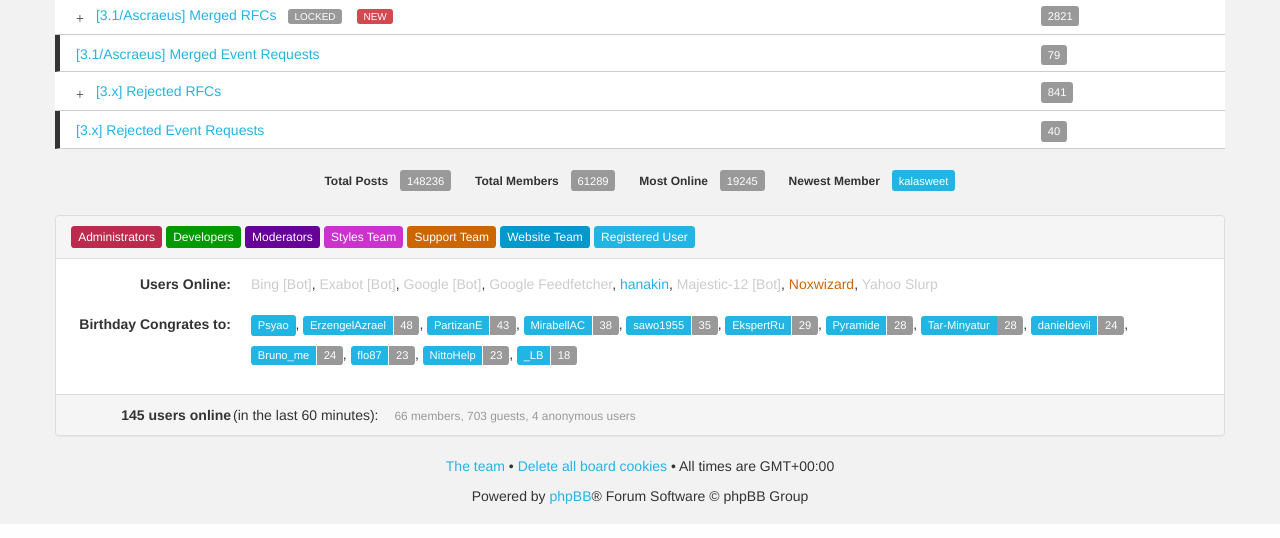
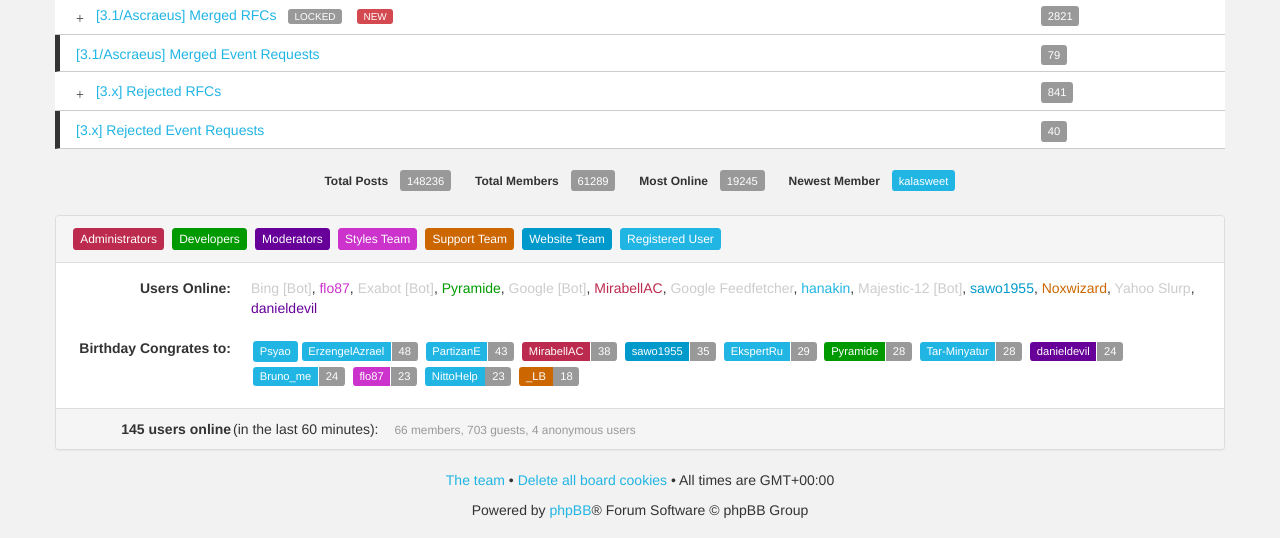
Before and after one commit to hanakin/ProMino, a PHP site: the page made by index.php in a window 1280 px wide. Shown: the part 380-918 px from the top of the page. Before the commit the page ends 884 px from the top, so only its background shows below. Run offline with PHP 8.4, Linux system fonts and the light colour scheme; style sheets or scripts are compiled from the project's sources; some libraries are stand-ins or nearby versions; some web fonts are replaced.

Commit message:
Info Section Semantic fixes & Label-list fixes
* Changed renderering of Legend to be list for better semantics
* Changed Birthday list to be a list of lists for better semantics and
spacing as well as removing irelivent commas
+ Added # to all hrefs for consistancey
+ Added user titles for consistency and to test colors for user ranks
+ Added support for user rank colors on label-lists
+ Added one of each user to birthday list for testing
+ Added one of each user to online list for testing

```diff
--- a/assests/less/theme.less
+++ b/assests/less/theme.less
@@ -16,47 +16,82 @@
 @import "modules/info.less";
 @import "modules/copyright.less";
 
-.label.admint 			{ background: #BC2A4D; }
-a.admint 				{ color: #BC2A4D; }
-a.admint :hover			{ color: darken(#BC2A4D, 10%); }
-a:hover .label.admint 	{ background: darken(#BC2A4D, 10%); }
+a.admint 						{ color: #BC2A4D; }
+a.admint:hover					{ color: darken(#BC2A4D, 10%); }
+a:hover .label.admint,
+.label-list-left a.admint:hover	{ background: darken(#BC2A4D, 10%); }
+.label.admint,
+.label-list-left a.admint		{ background: #BC2A4D; }
 
-.label.dev 				{ background: #009900; }
-a.dev 					{ color: #009900; }
-a.dev :hover			{ color: darken(#009900, 10%); }
-a:hover .label.dev 		{ background: darken(#009900, 10%); }
 
-.label.modt 			{ background: #660099; }
-a.modt 					{ color: #660099; }
-a.modt:hover			{ color: darken(#660099, 10%); }
-a:hover .label.modt 	{ background: darken(#660099, 10%); }
+a.dev 							{ color: #009900; }
+a.dev:hover						{ color: darken(#009900, 10%); }
+a:hover .label.dev,
+.label-list-left a.dev:hover	{ background: darken(#009900, 10%); }
+.label.dev,
+.label-list-left a.dev			{ background: #009900; }
 
-.label.mod 				{ background: #0000CC; }
-a.mod  					{ color: #0000CC; }
-a.mod :hover			{ color: darken(#0000CC, 10%); }
-a:hover .label.mod 		{ background: darken(#0000CC, 10%); }
 
-.label.stylet 			{ background: #CC33CC; }
-a.stylet 				{ color: #CC33CC; }
-a.stylet:hover			{ color: darken(#CC33CC, 10%); }
-a:hover .label.stylet 	{ background: darken(#CC33CC, 10%); }
+a.modt 							{ color: #660099; }
+a.modt:hover					{ color: darken(#660099, 10%); }
+a:hover .label.modt,
+.label-list-left a.modt:hover	{ background: darken(#660099, 10%); }
+.label.modt,
+.label-list-left a.modt			{ background: #660099; }
 
-.label.supt 			{ background: #CC6600; }
-a.supt 					{ color: #CC6600; }
-a.supt:hover			{ color: darken(#CC6600, 10%); }
-a:hover .label.supt 	{ background: darken(#CC6600, 10%); }
 
-.label.webt 			{ background: #0099CC; }
-a.webt 					{ color: #0099CC; }
-a.webt:hover			{ color: darken(#0099CC, 10%); }
-a:hover .label.webt 	{ background: darken(#0099CC, 10%); }
+a.mod  							{ color: #0000CC; }
+a.mod:hover						{ color: darken(#0000CC, 10%); }
+a:hover .label.mod,
+.label-list-left a.mod:hover	{ background: darken(#0000CC, 10%); }
+.label.mod,
+.label-list-left a.mod			{ background: #0000CC; }
 
-.label.bot 				{ background: @gray-lighter; }
-a.bot 					{ color: @gray-lighter; }
-a.bot:hover				{ color: darken(@gray-lighter, 10%); }
-a:hover .label.bot 		{ background: darken(@gray-lighter, 10%); }
 
-.label.user 			{ background: @primary-color; }
-a.user					{ color: @primary-color; }
-a.user:hover			{ color: darken(@primary-color, 10%); }
-a:hover .label.user 	{ background: darken(@primary-color, 10%); }
+a.stylet 						{ color: #CC33CC; }
+a.stylet:hover					{ color: darken(#CC33CC, 10%); }
+a:hover .label.stylet,
+.label-list-left a.stylet:hover	{ background: darken(#CC33CC, 10%); }
+.label.stylet,
+.label-list-left a.stylet		{ background: #CC33CC; }
+
+
+a.supt 							{ color: #CC6600; }
+a.supt:hover					{ color: darken(#CC6600, 10%); }
+a:hover .label.supt,
+.label-list-left a.supt:hover	{ background: darken(#CC6600, 10%); }
+.label.supt,
+.label-list-left a.supt			{ background: #CC6600; }
+
+
+a.webt 							{ color: #0099CC; }
+a.webt:hover					{ color: darken(#0099CC, 10%); }
+a:hover .label.webt,
+.label-list-left a.webt:hover	{ background: darken(#0099CC, 10%); }
+.label.webt,
+.label-list-left a.webt			{ background: #0099CC; }
+
+
+a.bot 							{ color: @gray-lighter; }
+a.bot:hover						{ color: darken(@gray-lighter, 10%); }
+a:hover .label.bot,
+.label-list-left a.bot:hover	{ background: darken(@gray-lighter, 10%); }
+.label.bot,
+.label-list-left a.bot			{ background: @gray-lighter; }
+
+
+a.user							{ color: @primary-color; }
+a.user:hover					{ color: darken(@primary-color, 10%); }
+a:hover .label.user,
+.label-list-left a.user:hover	{ background: darken(@primary-color, 10%); }
+.label.user,
+.label-list-left a.user			{ background: @primary-color; }
+
+.label-list-left a.admint:hover,
+.label-list-left a.dev:hover,
+.label-list-left a.modt:hover,
+.label-list-left a.mod:hover,
+.label-list-left a.stylet:hover,
+.label-list-left a.supt:hover,
+.label-list-left a.webt:hover,
+.label-list-left a.user:hover	{ color: @white; }
--- a/includes/info.php
+++ b/includes/info.php
@@ -10,82 +10,115 @@
 					<dd><span class="label">19245</span></dd>
 
 					<dt>Newest Member</dt>
-					<dd><a href="" title="USER: kalasweet"><span class="label user">kalasweet</span></a></dd>
+					<dd><a href="#" title="USER: kalasweet"><span class="label user">kalasweet</span></a></dd>
 				</dl>
 				<article class="info-online panel hidden-sm">
   					<div class="info-online-legend panel-heading">
-  						<a href="" title="Administrators"><span class="label admint">Administrators</span></a>
-		  				<a href="" title="Developers"><span class="label dev">Developers</span></a>
-		  				<a href="" title="Moderators"><span class="label modt">Moderators</span></a>
-		  				<a href="" title="Styles Team"><span class="label stylet">Styles Team</span></a>
-		  				<a href="" title="Support Team"><span class="label supt">Support Team</span></a>
-		  				<a href="" title="Website Team"><span class="label webt">Website Team</span></a>
-		  				<a href="" title="Registered User"><span class="label user">Registered User</span></a>
-
+  						<ul class="list-inline">
+  							<li><a href="#" title="Administrators"><span class="label admint">Administrators</span></a></li>
+		  					<li><a href="#" title="Developers"><span class="label dev">Developers</span></a></li>
+		  					<li><a href="#" title="Moderators"><span class="label modt">Moderators</span></a></li>
+		  					<li><a href="#" title="Styles Team"><span class="label stylet">Styles Team</span></a></li>
+		  					<li><a href="#" title="Support Team"><span class="label supt">Support Team</span></a> </li>
+		  					<li><a href="#" title="Website Team"><span class="label webt">Website Team</span></a></li>
+		  					<li><a href="#" title="Registered User"><span class="label user">Registered User</span></a></li>
+  						</ul>
   					</div>
   					<dl class="info-online-list dl-horizontal">
 						<dt>Users Online: </dt>
 						<dd class="label-name bot">
-							<a href="" title="" class="bot">Bing [Bot]</a>,
-							<a href="" title="" class="bot">Exabot [Bot]</a>,
-							<a href="" title="" class="bot">Google [Bot]</a>,
-							<a href="" title="" class="bot">Google Feedfetcher</a>,
-							<a href="" title="" class="user">hanakin</a>,
-							<a href="" title="" class="bot">Majestic-12 [Bot]</a>,
-							<a href="" title="" class="supt">Noxwizard</a>,
-							<a href="" title="" class="bot">Yahoo Slurp</a></dd>
+							<a href="#" title="BOT: Bing" class="bot">Bing [Bot]</a>,
+							<a href="#" class="stylet" title="STYLES: flo87">flo87</a>,
+							<a href="#" title="BOT: Exabot" class="bot">Exabot [Bot]</a>,
+							<a href="#" class="dev" title="DEV: Pyramide">Pyramide</a>,
+							<a href="#" title="BOT: Google" class="bot">Google [Bot]</a>,
+							<a href="#" class="admint" title="ADMIN: MirabellAC">MirabellAC</a>,
+							<a href="#" title="BOT: Google Feedfetcher" class="bot">Google Feedfetcher</a>,
+							<a href="#" title="USER: hanakin" class="user">hanakin</a>,
+							<a href="#" title="BOT: Majestic-12" class="bot">Majestic-12 [Bot]</a>,
+							<a href="#" class="webt" title="WEB: sawo1955">sawo1955</a>,
+							<a href="#" title="SUPT: Noxwizard" class="supt">Noxwizard</a>,
+							<a href="#" title="BOT: Yahoo Slurp" class="bot">Yahoo Slurp</a>,
+							<a href="#" class="modt" title="MOD: danieldevil">danieldevil</a>
+						</dd>
 					</dl>
 					<dl class="info-birthdays dl-horizontal">
 						<dt>Birthday Congrates to: </dt>
 						<dd>
-							<a href="" title="USER: Psyao"><span class="label user">Psyao</span></a>,
+							<ul class="list-inline">
+								<li><a href="#" title="USER: Psyao"><span class="label user">Psyao</span></a>
+								<li>
 									<ul class="label-list">
-								<li class="label-list-left"><a href="" title="">ErzengelAzrael</a></li>
+										<li class="label-list-left"><a href="#" title="USER: ErzengelAzrael">ErzengelAzrael</a></li>
 										<li class="label-list-right"><span>48</span></li>
-							</ul>,
+									</ul>
+								</li>
+								<li>
 									<ul class="label-list">
-								<li class="label-list-left"><a href="" title="">PartizanE</a></li>
+										<li class="label-list-left"><a href="#" title="USER: PartizanE">PartizanE</a></li>
 										<li class="label-list-right"><span>43</span></li>
-							</ul>,
+									</ul>
+								</li>
+								<li>
 									<ul class="label-list">
-								<li class="label-list-left"><a href="" title="">MirabellAC</a></li>
+										<li class="label-list-left"><a href="#" class="admint" title="ADMIN: MirabellAC">MirabellAC</a></li>
 										<li class="label-list-right"><span>38</span></li>
-							</ul>,
+									</ul>
+								</li>
+								<li>
 									<ul class="label-list">
-								<li class="label-list-left"><a href="" title="">sawo1955</a></li>
+										<li class="label-list-left"><a href="#" class="webt" title="WEB: sawo1955">sawo1955</a></li>
 										<li class="label-list-right"><span>35</span></li>
-							</ul>,
+									</ul>
+								</li>
+								<li>
 									<ul class="label-list">
-								<li class="label-list-left"><a href="" title="">EkspertRu</a></li>
+										<li class="label-list-left"><a href="#" title="USER: EkspertRu">EkspertRu</a></li>
 										<li class="label-list-right"><span>29</span></li>
-							</ul>,
+									</ul>
+								</li>
+								<li>
 									<ul class="label-list">
-								<li class="label-list-left"><a href="" title="">Pyramide</a></li>
+										<li class="label-list-left"><a href="#" class="dev" title="DEV: Pyramide">Pyramide</a></li>
 										<li class="label-list-right"><span>28</span></li>
-							</ul>,
+									</ul>
+								</li>
+								<li>
 									<ul class="label-list">
-								<li class="label-list-left"><a href="" title="">Tar-Minyatur</a></li>
+										<li class="label-list-left"><a href="#" title="USER: Tar-Minyatur">Tar-Minyatur</a></li>
 										<li class="label-list-right"><span>28</span></li>
-							</ul>,
+									</ul>
+								</li>
+								<li>
 									<ul class="label-list">
-								<li class="label-list-left"><a href="" title="">danieldevil</a></li>
+										<li class="label-list-left"><a href="#" class="modt" title="MOD: danieldevil">danieldevil</a></li>
 										<li class="label-list-right"><span>24</span></li>
-							</ul>,
+									</ul>
+								</li>
+								<li>
 									<ul class="label-list">
-								<li class="label-list-left"><a href="" title="">Bruno_me</a></li>
+										<li class="label-list-left"><a href="#" title="USER: Bruno_me">Bruno_me</a></li>
 										<li class="label-list-right"><span>24</span></li>
-							</ul>,
+									</ul>
+								</li>
+								<li>
 									<ul class="label-list">
-								<li class="label-list-left"><a href="" title="">flo87</a></li>
+										<li class="label-list-left"><a href="#" class="stylet" title="STYLES: flo87">flo87</a></li>
 										<li class="label-list-right"><span>23</span></li>
-							</ul>,
+									</ul>
+								</li>
+								<li>
 									<ul class="label-list">
-								<li class="label-list-left"><a href="" title="">NittoHelp</a></li>
+										<li class="label-list-left"><a href="#" title="USER: NittoHelp">NittoHelp</a></li>
 										<li class="label-list-right"><span>23</span></li>
-							</ul>,
+									</ul>
+								</li>
+								<li>
 									<ul class="label-list">
-								<li class="label-list-left"><a href="" title="">_LB</a></li>
+										<li class="label-list-left"><a href="#" class="supt" title="SUPT: _LB">_LB</a></li>
 										<li class="label-list-right"><span>18</span></li>
+									</ul>
+								</li>
 							</ul>
 						</dd>
 					</dl>
```
Lines whose indentation alone changed are shown as unchanged.
